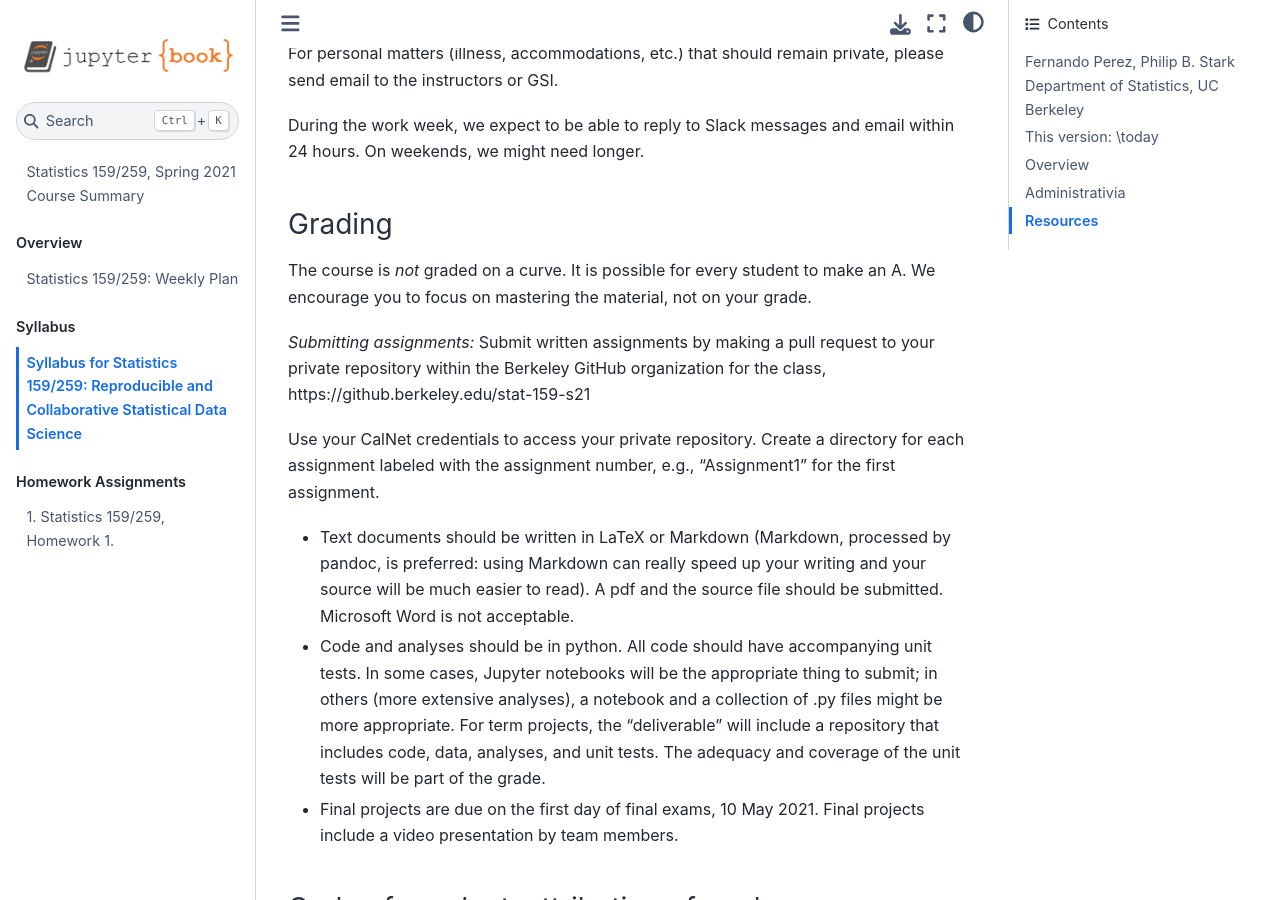
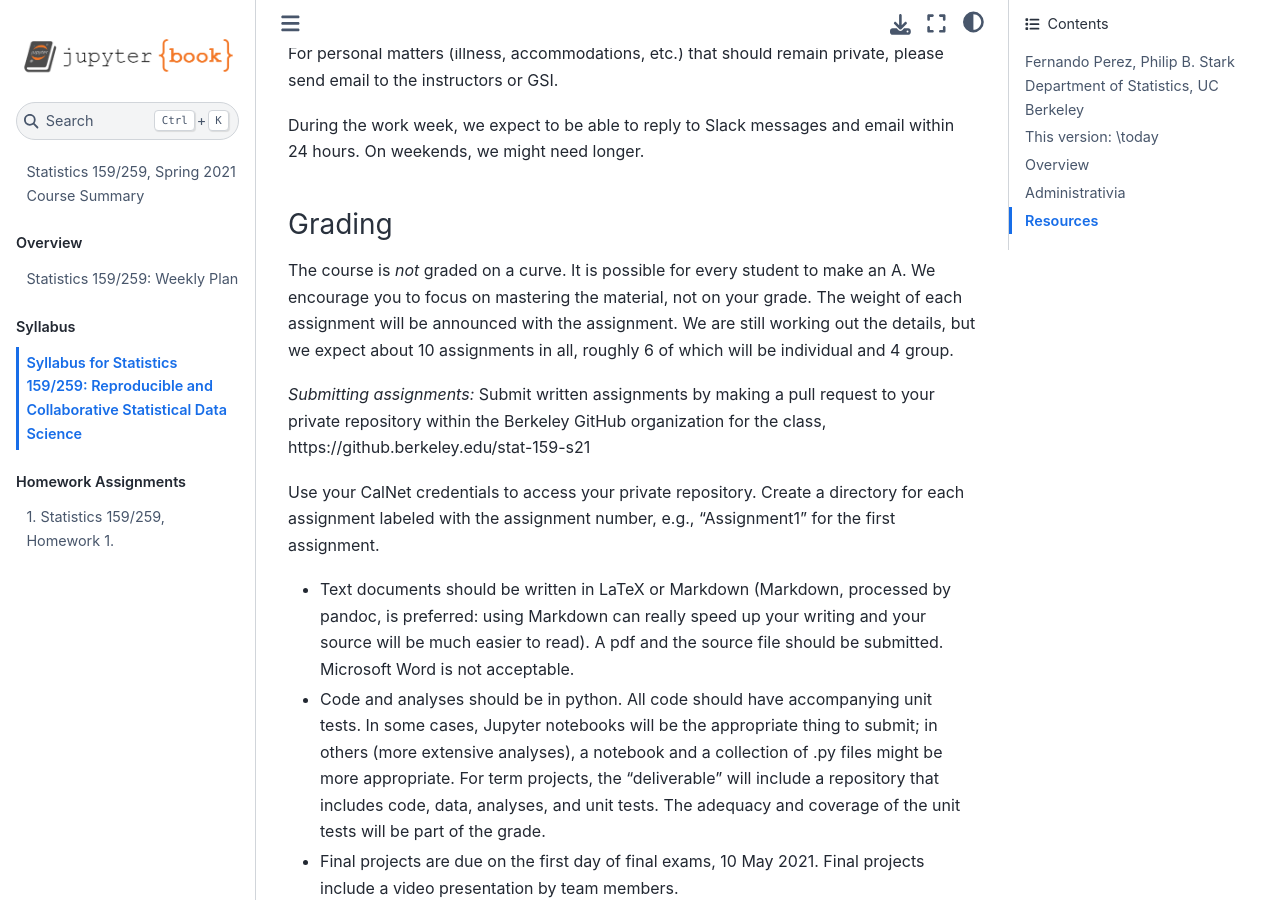
Before and after one commit to UCB-stat-159-s21/site, a Jupyter Book: the page built from syllabus.md, in a window 1280 px wide and 900 px high, scrolled down 3175 px. Built offline with Jupyter Book 1.0.4 settings and Sphinx 7.4.7 and the Sphinx Book theme 1.1.4, drawn with Linux system fonts in a browser that asks for light colours; pages that are not in the unit, such as notebooks, are missing from menus.

Commit message:
ENH: tweak syllabus

```diff
--- a/syllabus.md
+++ b/syllabus.md
@@ -112,7 +112,9 @@ On weekends, we might need longer.
 The course is *not* graded on a curve.
 It is possible for every student to make an A.
 We encourage you to focus on mastering the material, not on your grade.
-
+The weight of each assignment will be announced with the assignment.
+We are still working out the details, but we expect about 10 assignments in all,
+roughly 6 of which will be individual and 4 group.
 
 _Submitting assignments:_ Submit written assignments by making a pull request
 to your private repository within the Berkeley GitHub organization for the class,
```
